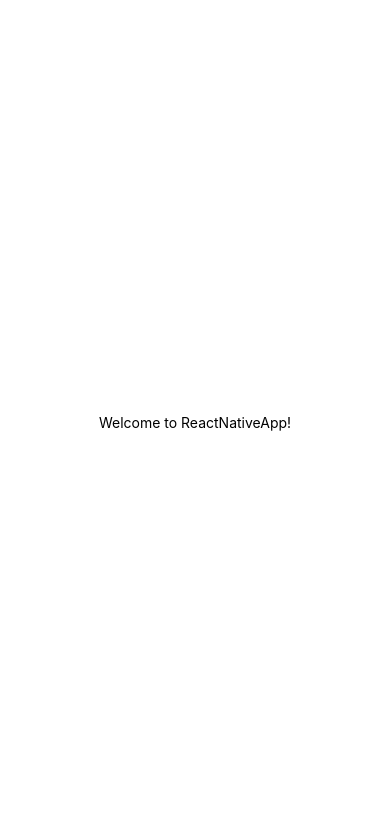
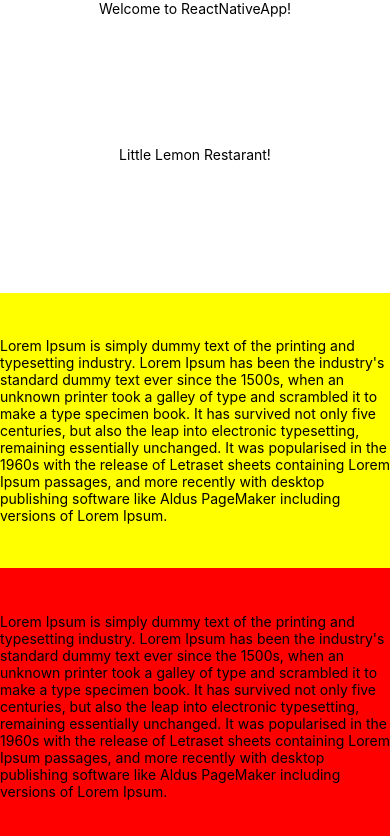
Before and after one commit to heshanu/React-native-meta, a React Native app: screen / in a window 390 px wide. Shown: the top 836 px of the page. Built offline with nearby package versions, Linux system fonts and the light colour scheme.

Commit message:
bug fixed

```diff
--- a/App.js
+++ b/App.js
@@ -1,10 +1,14 @@
-import { StatusBar } from 'expo-status-bar';
-import { StyleSheet, Text, View } from 'react-native';
-
+import { StyleSheet, Text, View } from "react-native";
+import LittleLemonHeader from "./components/LittleLemonHeader";
+import Footer from "./components/Footer";
+import Poster from "./components/Poster";
 export default function App() {
   return (
     <View style={styles.container}>
       <Text>Welcome to ReactNativeApp!</Text>
+      <LittleLemonHeader />
+      <Poster />
+      <Footer />
     </View>
   );
 }
@@ -12,8 +16,9 @@ export default function App() {
 const styles = StyleSheet.create({
   container: {
     flex: 1,
-    backgroundColor: '#fff',
-    alignItems: 'center',
-    justifyContent: 'center',
+    width: "100%",
+    backgroundColor: "#fff",
+    alignItems: "center",
+    justifyContent: "center",
   },
 });
--- /dev/null
+++ b/components/Footer.js
@@ -0,0 +1,31 @@
+import react from "react";
+import { StyleSheet, Text, View } from "react-native";
+
+export default function Footer() {
+  const styles = StyleSheet.create({
+    container: {
+      flex: 1,
+      backgroundColor: "red",
+
+      //alignItems: "bottom",
+      justifyContent: "center",
+    },
+  });
+  return (
+    <View style={styles.container}>
+      <Text>
+        <p>
+          Lorem Ipsum is simply dummy text of the printing and typesetting
+          industry. Lorem Ipsum has been the industry's standard dummy text ever
+          since the 1500s, when an unknown printer took a galley of type and
+          scrambled it to make a type specimen book. It has survived not only
+          five centuries, but also the leap into electronic typesetting,
+          remaining essentially unchanged. It was popularised in the 1960s with
+          the release of Letraset sheets containing Lorem Ipsum passages, and
+          more recently with desktop publishing software like Aldus PageMaker
+          including versions of Lorem Ipsum.
+        </p>
+      </Text>
+    </View>
+  );
+}
--- /dev/null
+++ b/components/LittleLemonHeader.js
@@ -0,0 +1,18 @@
+import react from "react";
+import { StyleSheet, Text, View } from "react-native";
+
+export default function LittleLemonHeader() {
+  const styles = StyleSheet.create({
+    container: {
+      flex: 1,
+      backgroundColor: "#fff",
+      alignItems: "center",
+      justifyContent: "center",
+    },
+  });
+  return (
+    <View style={styles.container}>
+      <Text>Little Lemon Restarant!</Text>
+    </View>
+  );
+}
--- /dev/null
+++ b/components/Poster.js
@@ -0,0 +1,31 @@
+import react from "react";
+import { StyleSheet, Text, View } from "react-native";
+
+export default function Footer() {
+  const styles = StyleSheet.create({
+    container: {
+      flex: 1,
+      backgroundColor: "yellow",
+
+      //alignItems: "bottom",
+      justifyContent: "center",
+    },
+  });
+  return (
+    <View style={styles.container}>
+      <Text>
+        <p>
+          Lorem Ipsum is simply dummy text of the printing and typesetting
+          industry. Lorem Ipsum has been the industry's standard dummy text ever
+          since the 1500s, when an unknown printer took a galley of type and
+          scrambled it to make a type specimen book. It has survived not only
+          five centuries, but also the leap into electronic typesetting,
+          remaining essentially unchanged. It was popularised in the 1960s with
+          the release of Letraset sheets containing Lorem Ipsum passages, and
+          more recently with desktop publishing software like Aldus PageMaker
+          including versions of Lorem Ipsum.
+        </p>
+      </Text>
+    </View>
+  );
+}
```
